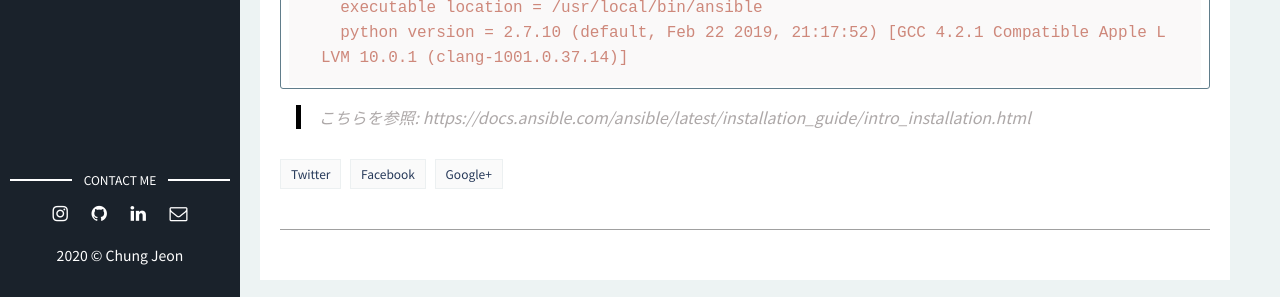
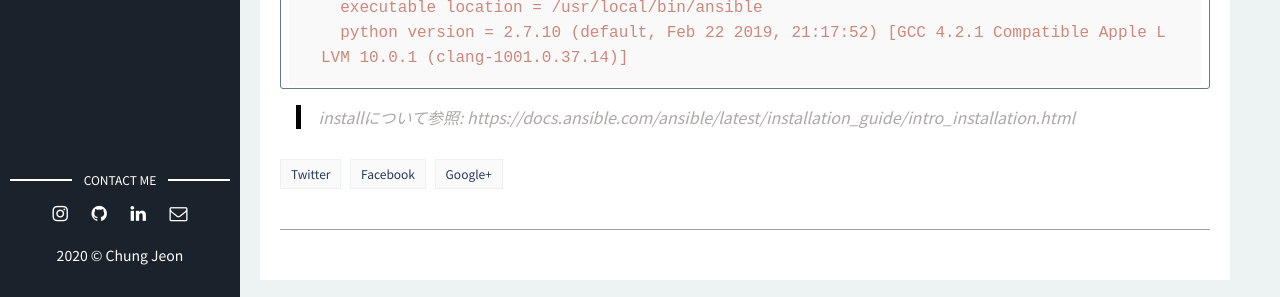
Before and after one commit to C4stleB/c4stleb.github.io, a Jekyll site: the page built from _posts/2020-06-21-ansible.md, in a window 1280 px wide and 900 px high, scrolled down 1695 px. Shown: the part 600-897 px from the top of the window. Built offline with Jekyll 4.4.1, drawn with Linux system fonts in a browser that asks for light colours; comment, search, counter and statistics services are not loaded.

Commit message:
Update 2020-06-21-ansible.md

````diff
--- a/_posts/2020-06-21-ansible.md
+++ b/_posts/2020-06-21-ansible.md
@@ -63,4 +63,4 @@ ansible 2.7.10
   executable location = /usr/local/bin/ansible
   python version = 2.7.10 (default, Feb 22 2019, 21:17:52) [GCC 4.2.1 Compatible Apple LLVM 10.0.1 (clang-1001.0.37.14)]
 ```
-> こちらを参照: https://docs.ansible.com/ansible/latest/installation_guide/intro_installation.html
+> installについて参照: https://docs.ansible.com/ansible/latest/installation_guide/intro_installation.html
````
